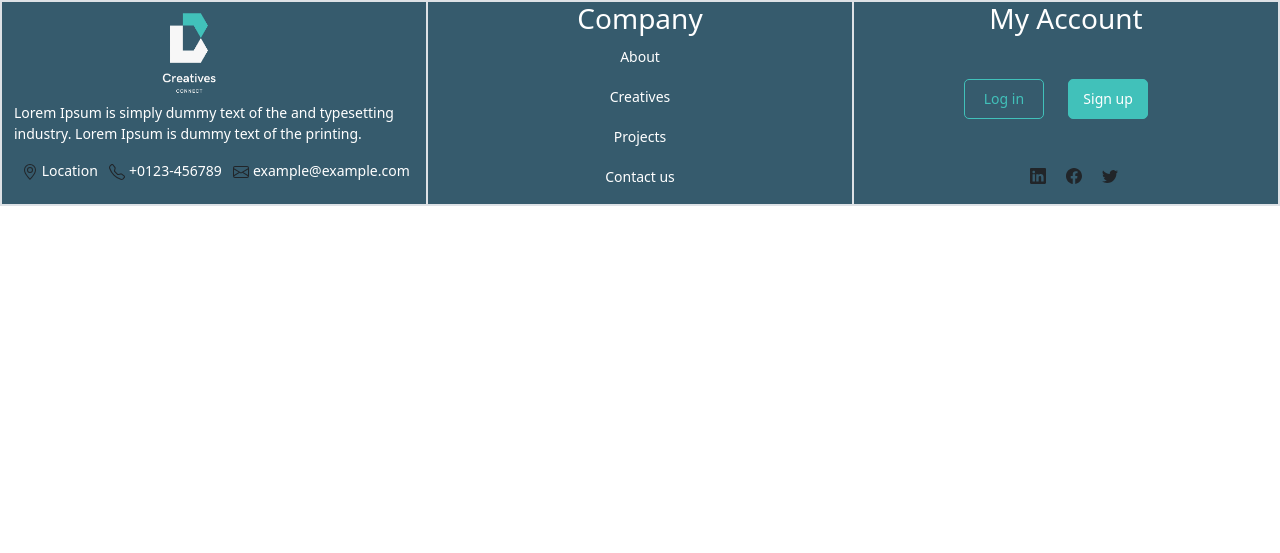
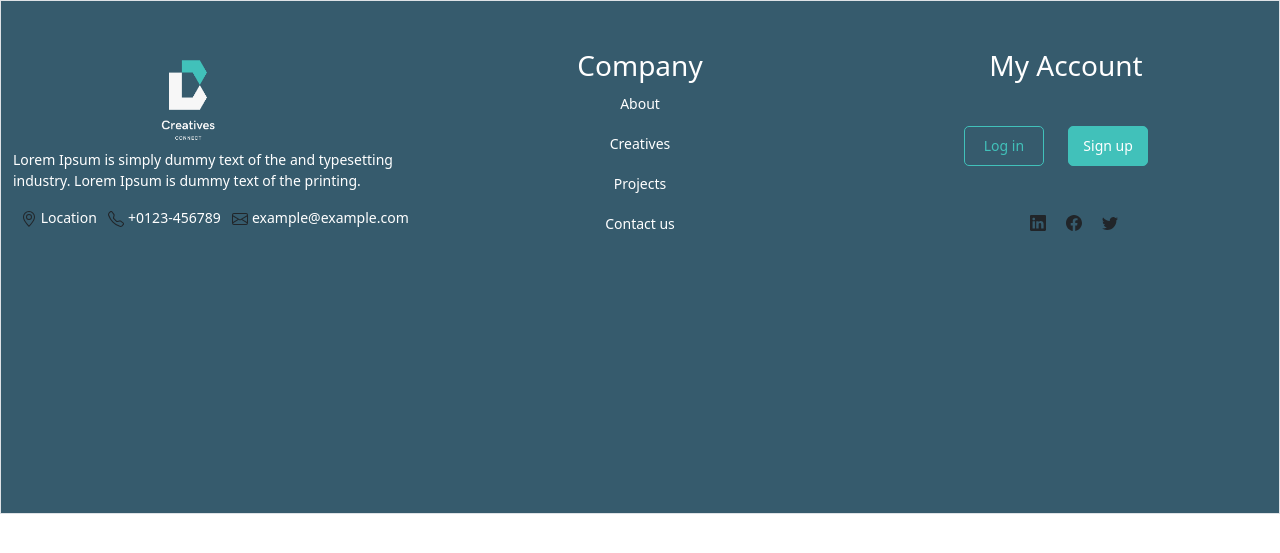
Before and after one commit to Beldine-Moturi/CreativesConnect, a Flask app: template web/templates/contact.html in a window 1280 px wide. Shown: the part 102-655 px from the top of the page. Run offline with Flask 2, Linux system fonts and the light colour scheme; the template is opened without the code that fills it, so the values that code supplies are empty.

```diff
--- a/web/static/styles/general.css
+++ b/web/static/styles/general.css
@@ -199,7 +199,8 @@ The search bar
 Footer
 =================
 */
-footer {
+footer,
+.footer{
     background-color: #365b6d;
 }
 
@@ -209,18 +210,27 @@ footer {
 .small-font {
     font-size: 14px;
 }
-footer a {
+footer a,
+.footer a {
     text-decoration: none;
     color: white;
 }
 footer .login_button,
-footer .sign_up {
+footer .sign_up,
+.footer .login_button,
+.footer .sign_up {
     float: none;
 }
 footer p,
-footer h3 {
+footer h3,
+.footer p,
+.footer h3 {
     color: white;
 }
-footer img {
+footer img,
+.footer img{
     margin-left: 125px;
 }
+.footer {
+    height: 514px;
+}
--- a/web/templates/contact.html
+++ b/web/templates/contact.html
@@ -24,9 +24,10 @@
                 </div>
             </div>
         </header>
-        <footer class="container-fluid border">
-            <div class="row">
-                <div class="col logo border small-font">
+
+        <section class="footer container-fluid border">
+            <div class="mt-5 row">
+                <div class="col logo small-font">
                     <img src="../static/images/logo2.png" alt="logo">
                     <p>Lorem Ipsum is simply dummy text of the and typesetting industry. Lorem Ipsum is dummy text of the printing.</p>
                     <svg class="ms-2" xmlns="http://www.w3.org/2000/svg" width="16" height="16" fill="currentColor" class="bi bi-geo-alt" viewBox="0 0 16 16">
@@ -43,14 +44,14 @@
                     </svg>
                     <p class="mb-2 inline">example@example.com</p>
                 </div>
-                <div class="col text-center border">
+                <div class="col text-center">
                     <h3>Company</h3>
                     <p><a class="small-font" href="#header">About</a></p>
                     <p><a class="small-font" href="creatives.html">Creatives</a></p>
                     <p><a class="small-font" href="projects.html">Projects</a></p>
                     <p><a class="small-font" href="contact.html">Contact us</a></p>
                 </div>
-                <div class="col text-center border">
+                <div class="col text-center">
                     <h3>My Account</h3>
                     <button type="button" class="login_button">Log in</button>
                     <button type="button" class="sign_up">Sign up</button>
@@ -67,7 +68,7 @@
                     </div>
                 </div>
                 </div>
-        </footer>
+            </section>
 
         <script src="https://cdn.jsdelivr.net/npm/bootstrap@5.2.0/dist/js/bootstrap.bundle.min.js" integrity="sha384-A3rJD856KowSb7dwlZdYEkO39Gagi7vIsF0jrRAoQmDKKtQBHUuLZ9AsSv4jD4Xa" crossorigin="anonymous"></script>
     </body>
```
Also changed, not shown: web/templates/creatives.html (+4 -4 lines), web/templates/index.html (+4 -4 lines), web/templates/projects.html (+4 -4 lines).
